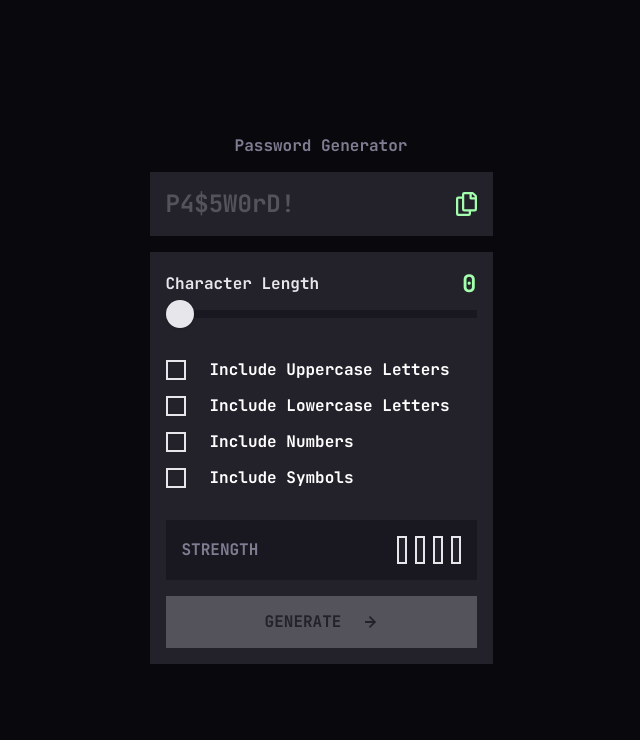
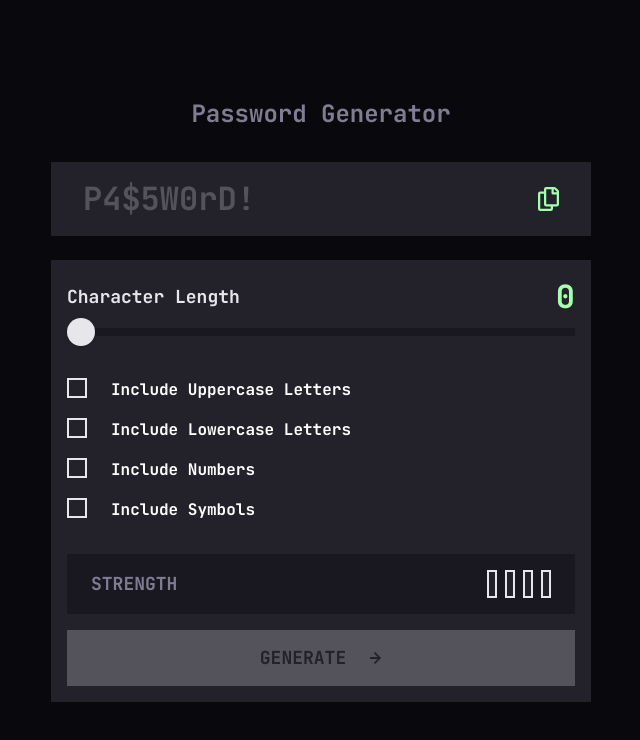
Before and after one commit to BlonoBuccellati/fm-password-genelator-app, a Next.js app: page / in a window 1280 px wide. Shown: the top 740 px of the page, without its empty margins (319-959 px from the left). Built offline with nearby package versions, Linux system fonts and the light colour scheme.

Commit message:
style:レスポンシブ対応

```diff
--- a/src/components/checkbox-with-label.tsx
+++ b/src/components/checkbox-with-label.tsx
@@ -22,7 +22,7 @@ const CheckboxWithLabel = ({
         onCheckedChange={onCheckedChange}
         hasAnimation={hasAnimation}
       />
-      <Label htmlFor={id} className="typo-4 text-white hover:cursor-pointer">
+      <Label htmlFor={id} className="main text-white hover:cursor-pointer">
         {children}
       </Label>
     </div>
--- a/src/components/ui/button.tsx
+++ b/src/components/ui/button.tsx
@@ -8,7 +8,7 @@ const buttonVariants = cva("", {
   variants: {
     variant: {
       generate:
-        "bg-green-200 text-grey-800 typo-4 hover:bg-grey-800 hover:text-green-200 hover:cursor-pointer hover:outline-2 hover:outline-green-200 uppercase w-full",
+        "bg-green-200 text-grey-800 typo-main hover:bg-grey-800 hover:text-green-200 hover:cursor-pointer hover:outline-2 hover:outline-green-200 uppercase w-full",
       destructive:
         "bg-destructive text-white shadow-xs hover:bg-destructive/90 focus-visible:ring-destructive/20 dark:focus-visible:ring-destructive/40 dark:bg-destructive/60",
       outline:
--- a/src/components/ui/input.tsx
+++ b/src/components/ui/input.tsx
@@ -8,7 +8,7 @@ function Input({ className, type, ...props }: React.ComponentProps<"input">) {
       type={type}
       data-slot="input"
       className={cn(
-        "placeholder-grey-700 typo-2 bg-grey-800 text-grey-200 p-200",
+        "placeholder-grey-700 typo-1 bg-grey-800 text-grey-200 p-200",
         "focus:outline-grey-600 focus:outline-1",
         "aria-invalid:ring-destructive/20 dark:aria-invalid:ring-destructive/40 aria-invalid:border-destructive",
         className,
--- a/src/features/password-generator/components/character-slider.tsx
+++ b/src/features/password-generator/components/character-slider.tsx
@@ -10,8 +10,8 @@ export function CharacterSlider({ className, ...props }: SliderProps) {
   return (
     <div className={cn(className)}>
       <div className="flex items-center justify-between">
-        <p className="typo-4 text-grey-200">Character Length</p>
-        <span className="typo-2 block text-green-200">{length}</span>
+        <p className="typo-main text-grey-200">Character Length</p>
+        <span className="typo-1 block text-green-200">{length}</span>
       </div>
       <Slider
         onValueChange={handlerValueChange}
--- a/src/features/password-generator/components/password-generator.tsx
+++ b/src/features/password-generator/components/password-generator.tsx
@@ -14,12 +14,12 @@ import { PasswordGeneratorButton } from "./generate-button";
 import StrengthBox from "./strength-box/strength-box";
 
 const PasswordGeneratorForm = () => {
+  // TODO:zustandに変更する。
   const value = usePasswordGenerator();
 
   return (
     <PasswordGeneratorContext value={value}>
-      <form className="space-y-200">
-        {/* TODO:state管理。character length,checkboxを見て決定 */}
+      <form className="space-y-clamp-200-to-300">
         <TextInputWithIcon
           toastText="Copied"
           icon={IconCopy}
@@ -29,11 +29,8 @@ const PasswordGeneratorForm = () => {
         />
         <div className="bg-grey-800 space-y-200 p-200">
           <div className="space-y-400">
-            {/* TODO:state管理。sliderの値はリフトアップする。 */}
             <CharacterSlider className="mx-auto w-full" />
-            {/* TODO:state管理。sliderの値はリフトアップする。 */}
             <CheckboxList />
-            {/* TODO:stateを渡す。character length,checkboxを見て決定 */}
             <StrengthBox />
           </div>
           {/* form送信 */}
@@ -45,12 +42,12 @@ const PasswordGeneratorForm = () => {
 };
 
 const PasswordGeneratorTitle = ({ children }: PropsWithChildren) => {
-  return <h1 className="text-grey-600 typo-4 text-center">{children}</h1>;
+  return <h1 className="text-grey-600 typo-title text-center">{children}</h1>;
 };
 
 const PasswordGenerator = () => {
   return (
-    <main className="mx-auto max-w-[343px] space-y-200">
+    <main className="space-y-clamp-200-to-400 py-clamp-200-to-300 mx-auto w-[clamp(21.438rem,9.689rem+50.13vw,33.75rem)]">
       <PasswordGeneratorTitle>Password Generator</PasswordGeneratorTitle>
       <PasswordGeneratorForm />
     </main>
--- a/src/features/password-generator/components/strength-box/strength-box.tsx
+++ b/src/features/password-generator/components/strength-box/strength-box.tsx
@@ -9,7 +9,7 @@ const StrengthIndicator = () => {
   const { resultStrengthColor, resultStrengthName } = result;
   return (
     <div className="flex items-center space-x-200 text-white">
-      <span className="uppercase">{resultStrengthName}</span>
+      <span className="typo-label uppercase">{resultStrengthName}</span>
       <StrengthBar color={resultStrengthColor} />
     </div>
   );
@@ -17,8 +17,8 @@ const StrengthIndicator = () => {
 
 const StrengthBox = () => {
   return (
-    <div className="bg-grey-850 flex items-center justify-between p-200">
-      <Label className="typo-4 text-grey-600 uppercase">strength</Label>
+    <div className="bg-grey-850 px-clamp-200-to-300 flex items-center justify-between py-200">
+      <Label className="typo-main text-grey-600 uppercase">strength</Label>
       <StrengthIndicator />
     </div>
   );
--- a/src/features/password-generator/components/text-input-with-icon.tsx
+++ b/src/features/password-generator/components/text-input-with-icon.tsx
@@ -18,7 +18,7 @@ const TextFieldToast = ({ text, className }: TextFieldToastProps) => {
   return (
     <p
       className={cn(
-        "typo-4 bg-transparent/100 text-green-200 text-shadow-[0px_2px_2px_black]",
+        "typo-main bg-transparent/100 text-green-200 text-shadow-[0px_2px_2px_black]",
         className,
       )}
     >
@@ -49,11 +49,11 @@ const TextInputWithIcon = ({
       <Input
         value={resultPassword}
         type={props.type ?? "text"}
-        className={cn("w-full pr-600", className)}
+        className={cn("px-clamp-200-to-400 w-full pr-600", className)}
         {...props}
       />
       {/* ここはコンポーネント化可能 absoluteは外に出す。 */}
-      <div className="absolute top-1/2 right-200 flex -translate-y-1/2 items-center space-x-200">
+      <div className="right-clamp-200-to-400 absolute top-1/2 flex -translate-y-1/2 items-center space-x-200">
         <AnimatePresence>
           {showCopied && (
             <FadeInUp
--- a/src/styles/utilities/custom-token.css
+++ b/src/styles/utilities/custom-token.css
@@ -49,6 +49,9 @@
   --spacing-1500: 7.5rem;
   --spacing-1600: 8rem;
   --spacing-2200: 11rem;
+
+  --spacing-clamp-200-to-300: clamp(1rem, 0.523rem + 2.04vw, 1.5rem);
+  --spacing-clamp-200-to-400: clamp(1rem, 0.046rem + 4.07vw, 2rem);
 }
 
 @theme {
--- a/src/styles/utilities/typography-token.css
+++ b/src/styles/utilities/typography-token.css
@@ -1,29 +1,63 @@
 @utility typo-1 {
   font-family: var(--font-jet-brains-mono);
   font-weight: var(--font-weight-bold);
-  font-size: 2rem; /* 32px */
-  line-height: 2.625rem; /* 42px */
-  letter-spacing: 0;
-}
-@utility typo-2 {
-  font-family: var(--font-jet-brains-mono);
-  font-weight: var(--font-weight-bold);
-  font-size: 1.5rem; /* 24px */
-  line-height: 2rem; /* 32px */
-  letter-spacing: 0;
-}
-@utility typo-3 {
-  font-family: var(--font-jet-brains-mono);
-  font-weight: var(--font-weight-bold);
-  font-size: 1.125rem; /* 18px */
-  line-height: 1.5rem; /* 24px */
+  font-size: clamp(
+    2rem,
+    2.477rem + -2.04vw,
+    1.5rem
+  ); /* max-tablet: 24px -> 32px */
+  line-height: clamp(
+    2rem,
+    1.404rem + 2.54vw,
+    2.625rem
+  ); /* max-tablet: 32px -> 42px */
   letter-spacing: 0;
 }
 
-@utility typo-4 {
+@utility typo-title {
   font-family: var(--font-jet-brains-mono);
   font-weight: var(--font-weight-bold);
-  font-size: 1rem; /* 16px */
-  line-height: 1.25rem; /* 20px */
+  font-size: clamp(
+    1rem,
+    0.523rem + 2.04vw,
+    1.5rem
+  ); /* 1max-tablet: 6px -> 24px */
+  line-height: clamp(
+    1.25rem,
+    0.534rem + 3.05vw,
+    2rem
+  ); /* max-tablet: 20px -> 32px */
   letter-spacing: 0;
 }
+
+@utility typo-label {
+  font-family: var(--font-jet-brains-mono);
+  font-weight: var(--font-weight-bold);
+  font-size: clamp(
+    1.125rem,
+    0.767rem + 1.53vw,
+    1.5rem
+  ); /* max-tablet: 18px -> 24px */
+  line-height: clamp(
+    1.5rem,
+    1.023rem + 2.04vw,
+    2rem
+  ); /* max-tablet: 24px -> 32px */
+  letter-spacing: 0;
+}
+
+@utility typo-main {
+  font-family: var(--font-jet-brains-mono);
+  font-weight: var(--font-weight-bold);
+  font-size: clamp(
+    1rem,
+    0.881rem + 0.51vw,
+    1.125rem
+  ); /* max-tablet: 16 -> 18px */
+  line-height: clamp(
+    1.25rem,
+    1.011rem + 1.02vw,
+    1.5rem
+  ); /* max-tablet: 20px -> 24px */
+  letter-spacing: 0;
+}
```
